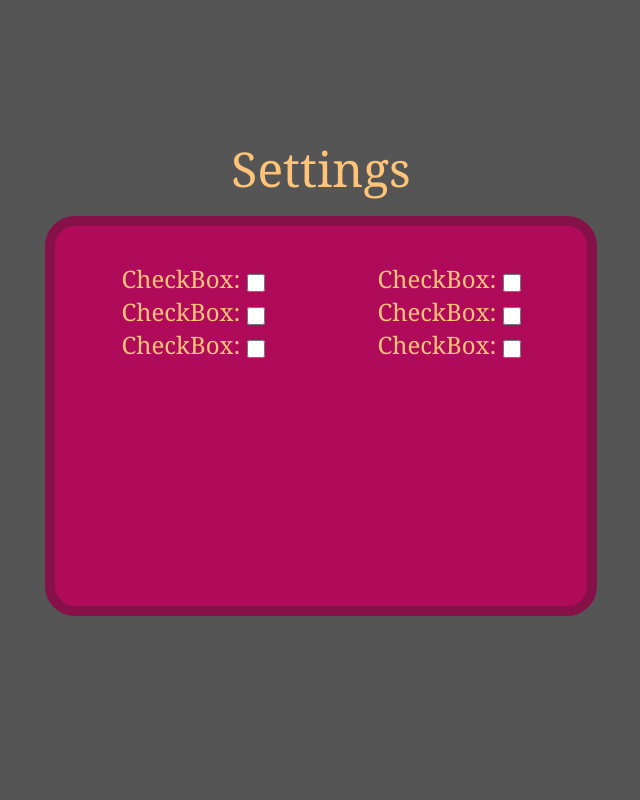
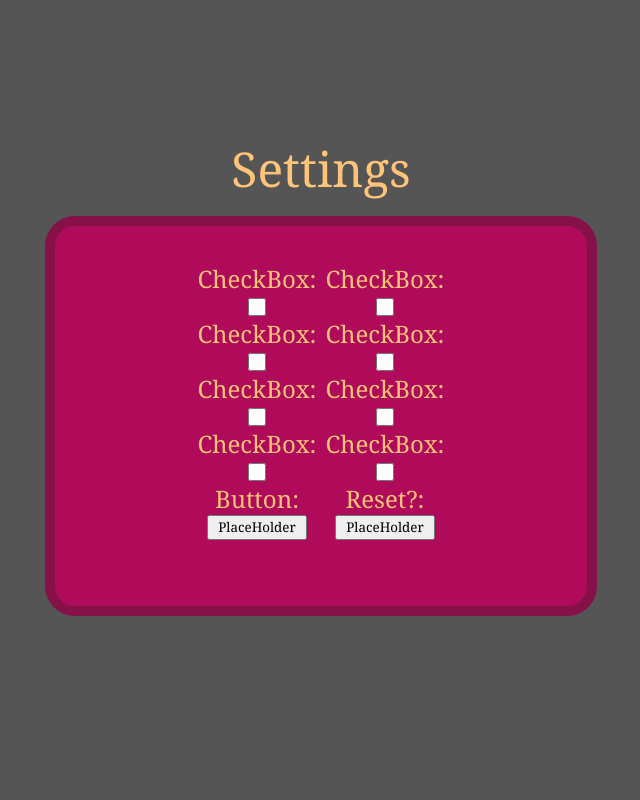
Before and after one commit to chickmenNuggs/CSE-108-Final-Project, a Flask app: page /settings/ in a window 1280 px wide. Shown: the whole page, without its empty margins (319-959 px from the left). Run offline with Flask 3, Linux system fonts and the light colour scheme; a user stored in the database is signed in.

Commit message:
Settings setup complete
created simple front end to tie in. Will commit to main

```diff
--- a/flask-app/static/master.css
+++ b/flask-app/static/master.css
@@ -78,6 +78,12 @@
 }
 .settings-buttons
 {
+    vertical-align: middle;
+    width: 100px;
+    height: 25px;
+
+}
+.settings-checkbox{
     vertical-align: middle;
     width: 18px;
     height: 18px;
--- a/flask-app/templates/settings.html
+++ b/flask-app/templates/settings.html
@@ -17,42 +17,52 @@
                 <tr>
                     <td class="settings-td">
                         <label class="settings-controls">CheckBox: </label>
-                <input type="checkbox" class="settings-buttons" id = "MT_PlaceHolder" name = "PlaceHolder" value = "PlaceHolder">
-                </td class="settings-td">
-            </tr>
-
-            <tr>
+                        <input type="checkbox" class="settings-checkbox" id="MT_PlaceHolder" name="PlaceHolder" value="PlaceHolder">
+                    </td>
                     <td class="settings-td">
                         <label class="settings-controls">CheckBox: </label>
-                <input type="checkbox" class="settings-buttons" id = "MT_PlaceHolder" name = "PlaceHolder" value = "PlaceHolder">
-                </td class="settings-td">
+                        <input type="checkbox" class="settings-checkbox" id="MT_PlaceHolder" name="PlaceHolder" value="PlaceHolder">
+                    </td>
                 </tr>
                 <tr>
                     <td class="settings-td">
                         <label class="settings-controls">CheckBox: </label>
-                <input type="checkbox" class="settings-buttons" id = "MT_PlaceHolder" name = "PlaceHolder" value = "PlaceHolder">
-                </td class="settings-td">
-            </tr>
-            </table>
-            <table class = "settings-table">
-            <tr>
+                        <input type="checkbox" class="settings-checkbox" id="MT_PlaceHolder" name="PlaceHolder" value="PlaceHolder">
+                    </td>
                     <td class="settings-td">
                         <label class="settings-controls">CheckBox: </label>
-                <input type="checkbox" class="settings-buttons" id = "MT_PlaceHolder" name = "PlaceHolder" value = "PlaceHolder">
-                </td class="settings-td">
-            </tr>
-
-            <tr>
-                <td class="settings-td">
-                <label class="settings-controls">CheckBox: </label>
-                <input type="checkbox" class="settings-buttons" id = "MT_PlaceHolder" name = "PlaceHolder" value = "PlaceHolder">
-                </td class="settings-td">
+                        <input type="checkbox" class="settings-checkbox" id="MT_PlaceHolder" name="PlaceHolder" value="PlaceHolder">
+                    </td>
                 </tr>
                 <tr>
                     <td class="settings-td">
                         <label class="settings-controls">CheckBox: </label>
-                <input type="checkbox" class="settings-buttons" id = "MT_PlaceHolder" name = "PlaceHolder" value = "PlaceHolder">
-                </td class="settings-td">
+                        <input type="checkbox" class="settings-checkbox" id="MT_PlaceHolder" name="PlaceHolder" value="PlaceHolder">
+                    </td>
+                    <td class="settings-td">
+                        <label class="settings-controls">CheckBox: </label>
+                        <input type="checkbox" class="settings-checkbox" id="MT_PlaceHolder" name="PlaceHolder" value="PlaceHolder">
+                    </td>
+                </tr>
+                <tr>
+                    <td class="settings-td">
+                        <label class="settings-controls">CheckBox: </label>
+                        <input type="checkbox" class="settings-checkbox" id="MT_PlaceHolder" name="PlaceHolder" value="PlaceHolder">
+                    </td>
+                    <td class="settings-td">
+                        <label class="settings-controls">CheckBox: </label>
+                        <input type="checkbox" class="settings-checkbox" id="MT_PlaceHolder" name="PlaceHolder" value="PlaceHolder">
+                    </td>
+                </tr>
+                <tr>
+                    <td class="settings-td">
+                        <label class="settings-controls">Button: </label>
+                        <input type="button" class="settings-buttons" id="MT_PlaceHolder" name="PlaceHolder" value="PlaceHolder">
+                    </td>
+                    <td class="settings-td">
+                        <label class="settings-controls">Reset?: </label>
+                        <input type="button" class="settings-buttons" id="MT_PlaceHolder" name="PlaceHolder" value="PlaceHolder">
+                    </td>
                 </tr>
             </table>
         </div>
```
Lines whose indentation alone changed are shown as unchanged.
